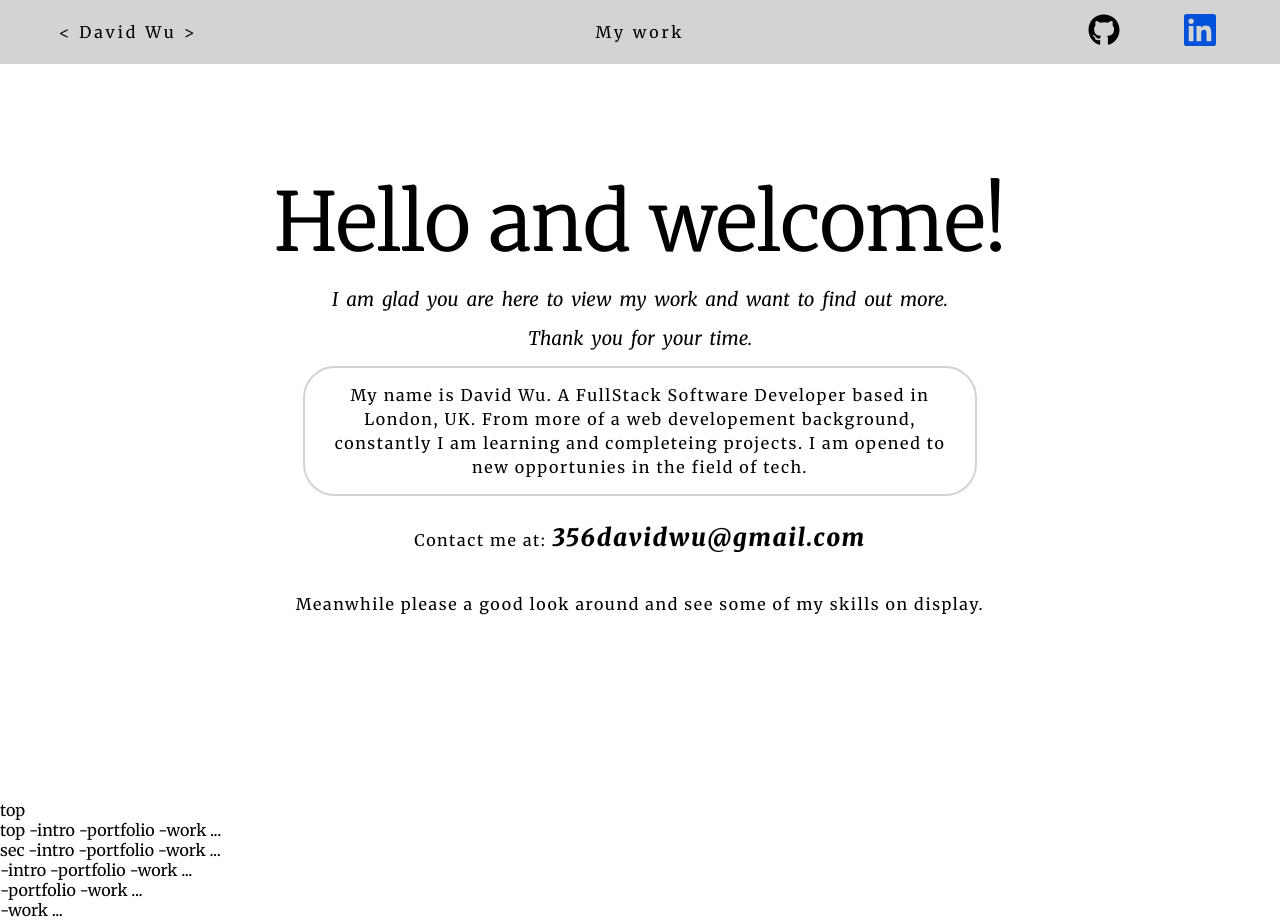
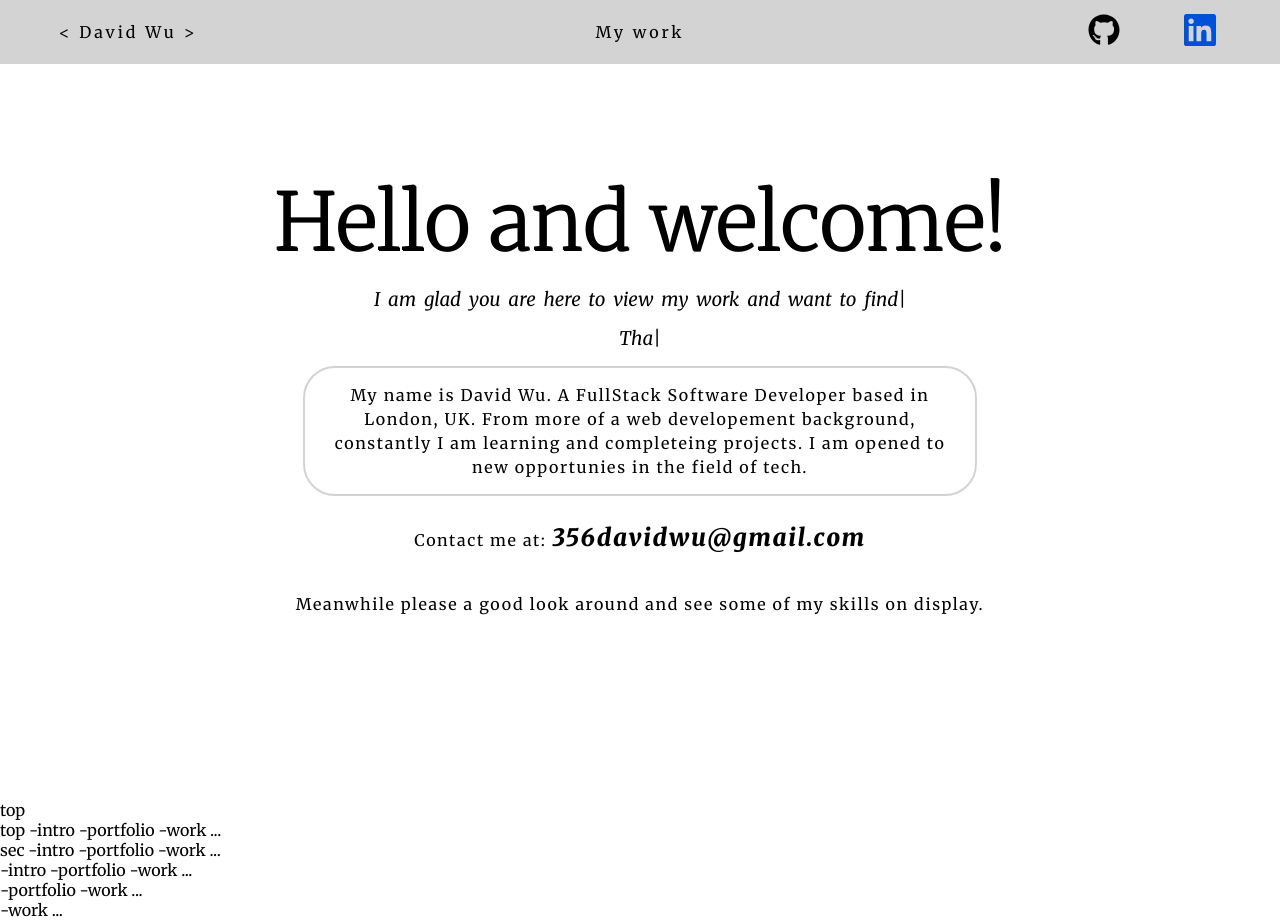
Before and after one commit to david204code/MyPortfolio, a React (Create React App) app: page / in a window 1280 px wide. Built offline with nearby package versions, Linux system fonts and the light colour scheme.

Commit message:
Text animation working using ityped...but will try another typer writer package

```diff
--- a/src/components/intro/Intro.jsx
+++ b/src/components/intro/Intro.jsx
@@ -1,16 +1,42 @@
 import React from "react";
 import "./Intro.scss";
+import { init } from "ityped";
+import { useEffect, useRef } from "react";
 
 export default function Intro() {
+  // HTML node reference for react use
+  const greetingText = useRef();
+  const thankYou = useRef();
+
+  // useEffect instead of componenentDidMount()
+  useEffect(() => {
+    // console.log(greetingText);
+    init(greetingText.current, {
+      strings: [
+        "I am glad you are here to view my work and want to find out more.",
+      ],
+      typeSpeed: 90,
+      backSpeed: 70,
+    });
+
+    init(thankYou.current, {
+      strings: ["Thank you for your time!"],
+    });
+  }, []);
+
   return (
     <div className="intro">
       <div className="wrapper">
         <div className="heading">
           <h1>Hello and welcome!</h1>
           <h3>
-            I am glad you are here to view my work and want to find out more.
+            {/* I am glad you are here to view my work and want to find out more. */}
+            <span ref={greetingText}></span>
           </h3>
-          <h3>Thank you for your time.</h3>
+          <h3>
+            {/* Thank you for your time! */}
+            <span ref={thankYou}></span>
+          </h3>
         </div>
         <div className="text">
           <p>
```
